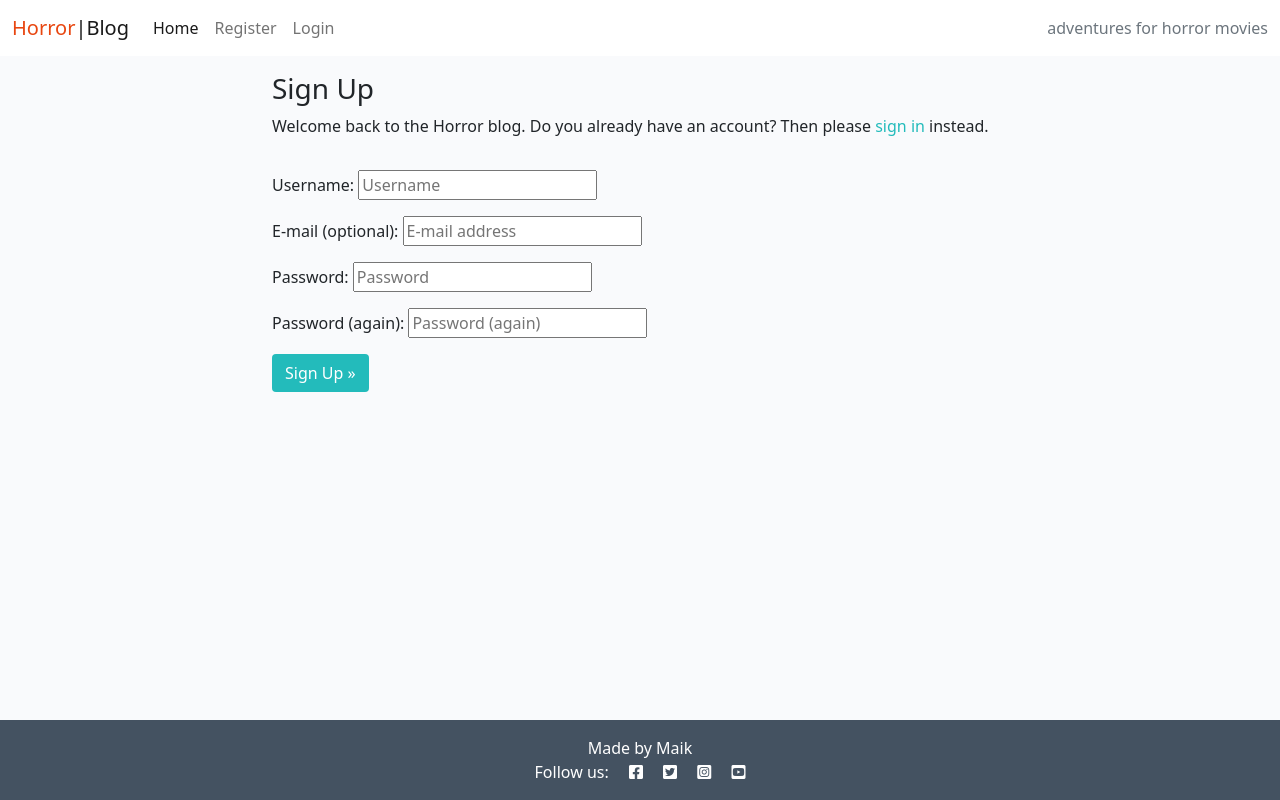
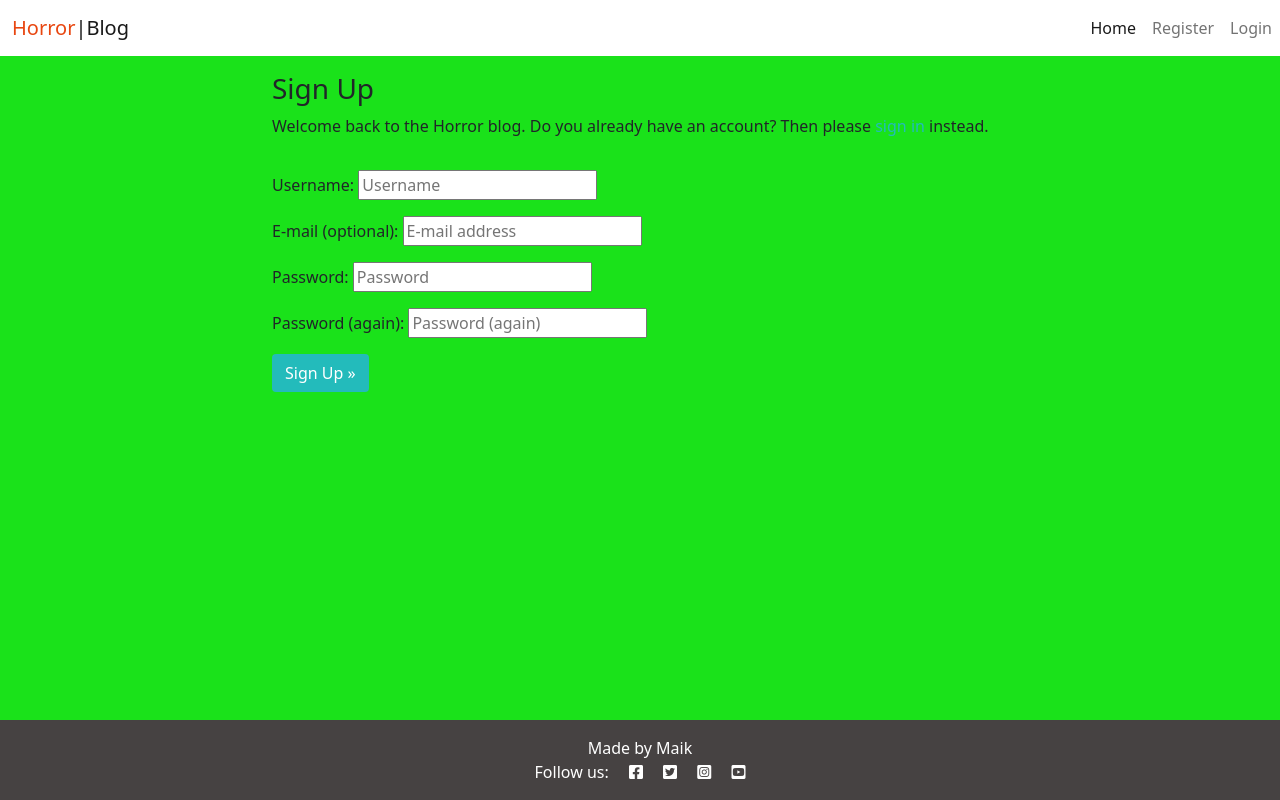
Before and after one commit to Winnypohh/Blog, a Django app: page /accounts/signup/ in a window 1280 px wide. Run offline with Django 4.2, Linux system fonts and the light colour scheme; parts of the project's set-up code (start-up, migrations or seed data) failed here and were passed over.

Commit message:
changed nav bar

```diff
--- a/static/css/style.css
+++ b/static/css/style.css
@@ -1,5 +1,5 @@
 body {
-    background-color: #F9FAFC;
+    background-color: #f4faf4;
 }
 
 .red-Horror {
@@ -7,15 +7,15 @@
 }
 
 .light-bg {
-    background-color: #fff;
+    background-color: #f04242;
 }
 
 .dark-bg {
-    background-color: #445261;
+    background-color: #464242;
 }
 
 .main-bg {
-    background-color: #F9FAFC;
+    background-color: #1ae21a;
 }
 
 .card {
--- a/templates/base.html
+++ b/templates/base.html
@@ -31,7 +31,8 @@
                 aria-controls="navbarText" aria-expanded="false" aria-label="Toggle navigation">
                 <span class="navbar-toggler-icon"></span>
             </button>
-            <div class="collapse navbar-collapse" id="navbarText">
+        </div>
+        <div class="collapse navbar-collapse right" id="navbarText">
             <ul class="navbar-nav me-auto mb-2 mb-lg-0">
                 <li class="nav-item">
                     <a class="nav-link active" aria-current="page" href="{% url 'home' %}">Home</a>
@@ -49,10 +50,6 @@
                 </li>
                 {% endif %}
             </ul>
-                <span class="navbar-text text-muted">
-                    adventures for horror movies
-                </span>
-            </div>
         </div>
     </nav>
 
```
Also changed, not shown: myblog/admin.py (+6 -3 lines). Lines whose indentation alone changed are shown as unchanged.
